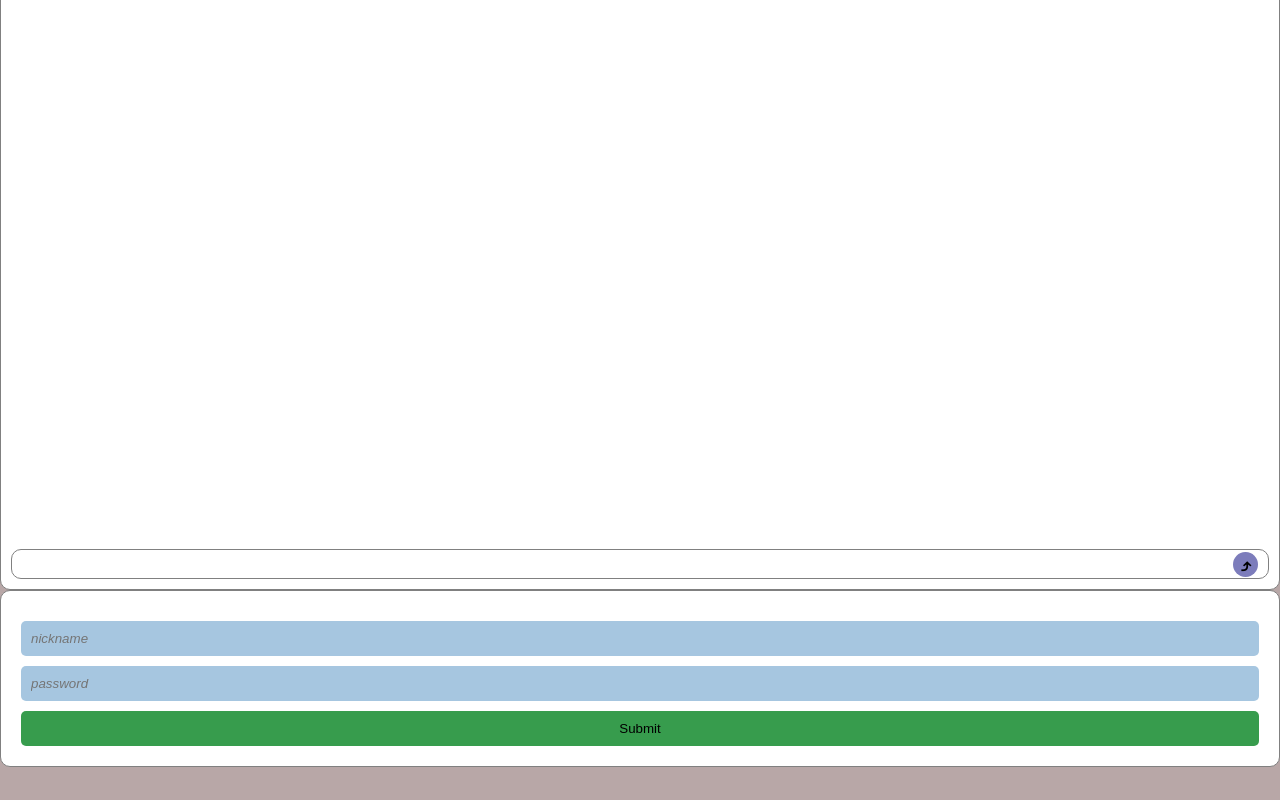
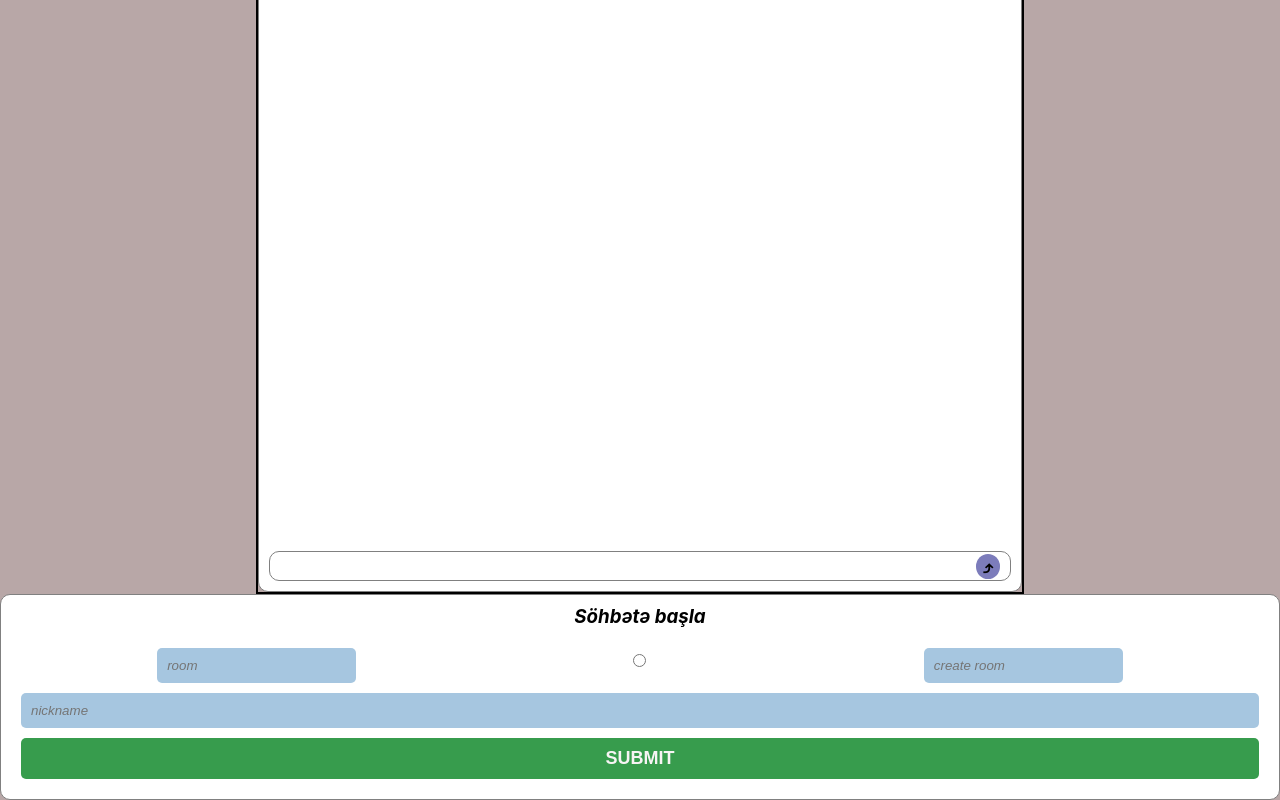
Before and after one commit to SavalanQorxmaz/locale-chat-app, a React (Create React App) app in the folder frontend/: page / in a window 1280 px wide. Shown: the part 231-1031 px from the top of the page. Before the commit the page ends 998 px from the top, so only its background shows below. Built offline with nearby package versions, Linux system fonts and the light colour scheme; no server answers.

Commit message:
container alinmir)))

```diff
--- a/frontend/src/components/Login.tsx
+++ b/frontend/src/components/Login.tsx
@@ -3,9 +3,14 @@ import React from 'react'
 const Login = () => {
   return (
     <div className='loginPage'>
+      <h3>Söhbətə başla</h3>
     <form action="">
-    <input type="text" placeholder='nickname' id='name'/>
-    <input type="password" placeholder='password' id='password'/>
+      <div className='selectRoom'>
+      <input type="text" placeholder='room' id='room'/>
+      <input type="radio" id='radio'/>
+    <input type="text" placeholder='create room' id='createRoom'/>
+      </div>
+    <input type="text" placeholder='nickname' id='nickname'/>
     <input type="submit" id='submit'/>
     </form>
   </div>
--- a/frontend/src/style/components/chatbox.scss
+++ b/frontend/src/style/components/chatbox.scss
@@ -4,6 +4,7 @@ body{
 
 
 
+.container{
     .generalBox{
         background-color: white;
         display: flex;
@@ -51,6 +52,7 @@ body{
                 height: 100%;
                 border: none;
                 padding: 10px;
+                outline: none;
             }
             .sendTyping{
                 background-color: rgb(124, 124, 187);
@@ -64,6 +66,7 @@ body{
             }
         }
     }
+}
 
 .loginPage{
     background-color: white;
@@ -74,27 +77,48 @@ body{
     padding: 10px;
     border: 1px solid gray;
     border-radius: 10px;
+    h3{
+        font-style: italic;
+        text-align: center;
+    }
     form{
         display: flex;
         flex-direction: column;
         padding: 10px;
-        #name{
+        .selectRoom{
+            display: flex;
+            justify-content: space-around;
+            align-items: center;
+            #room{
                 padding: 10px;
                 font-style: italic;
                 border-radius: 5px;
                 border: none;
                 background-color: rgb(166, 198, 224);
                 margin-top: 10px;
-
+                outline: none;
             }
-        #password{
+            #radio{
+                margin: 5px;
+            }
+            #createRoom{
                 padding: 10px;
                 font-style: italic;
                 border-radius: 5px;
                 border: none;
                 background-color: rgb(166, 198, 224);
                 margin-top: 10px;
-
+                outline: none;
+            }
+        }
+        #nickname{
+            padding: 10px;
+            font-style: italic;
+            border-radius: 5px;
+            border: none;
+            background-color: rgb(166, 198, 224);
+            margin-top: 10px;
+            outline: none;
         }
         #submit{
             padding: 10px;
@@ -102,7 +126,12 @@ body{
             border: none;
             background-color: rgb(55, 156, 77);
             margin-top: 10px;
-
+            cursor: pointer;
+            text-transform: uppercase;
+            color: rgb(247, 244, 244);
+            font-weight: bolder;
+            font-size: large;
+            &:hover {background-color: green;}
         }
     }
 }
--- a/frontend/src/style/main.scss
+++ b/frontend/src/style/main.scss
@@ -1,8 +1,17 @@
 @import './components/chatbox.scss';
 
-
-.container{
-    margin: auto;
-    padding: 0;
+@mixin containertemplate ($screenwidth,$containerwidth){
+    @media screen and (min-width:$screenwidth) {
+        .container{
+            width: $containerwidth;
+            border: 2px solid black;
+            margin: auto;
+            padding: 0;
+        }
+    }
 
 }
+
+@include containertemplate(0px, 100%);
+@include containertemplate(576px, 576px);
+@include containertemplate(768px, 768px);
```
Lines whose indentation alone changed are shown as unchanged.
